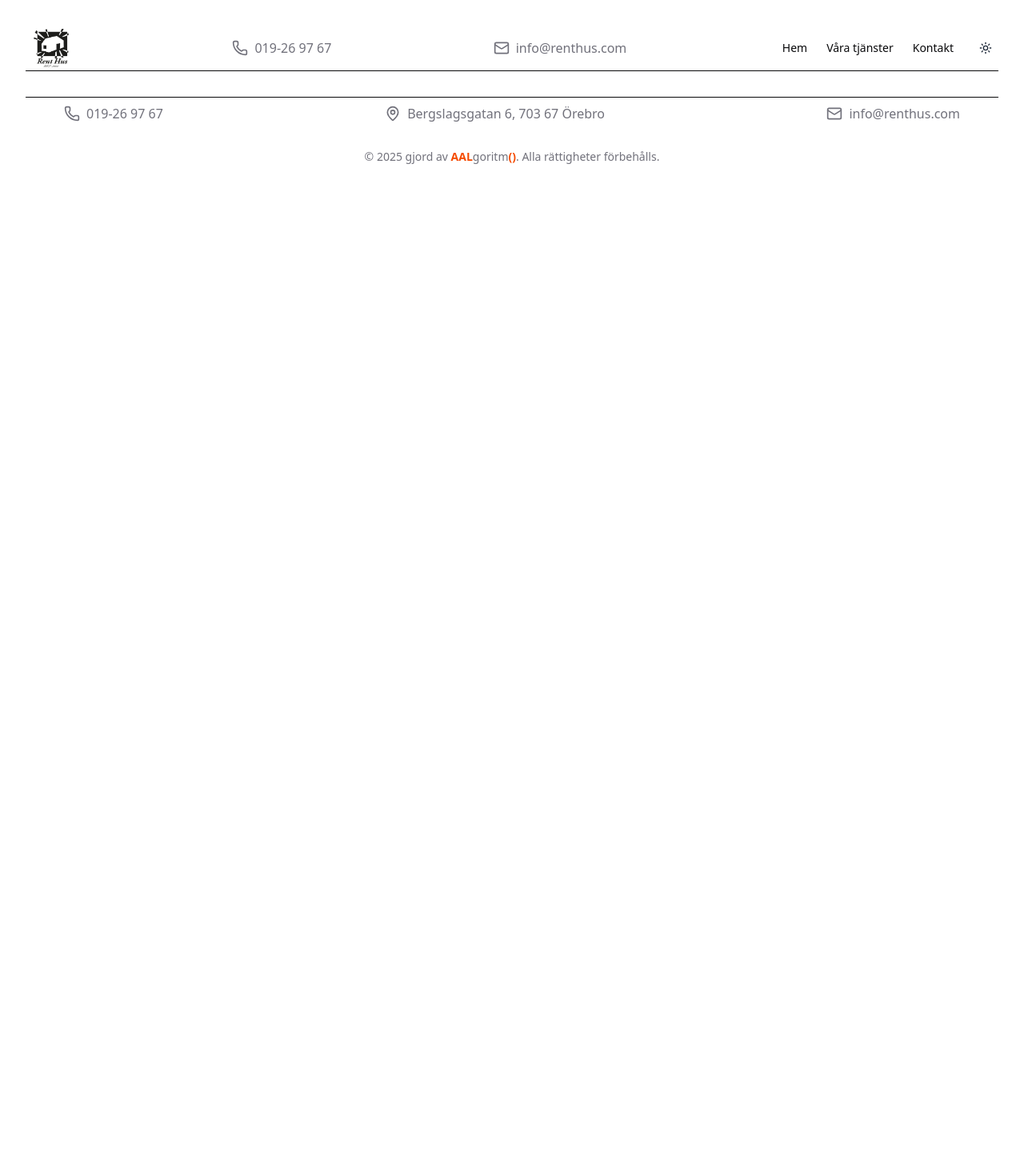
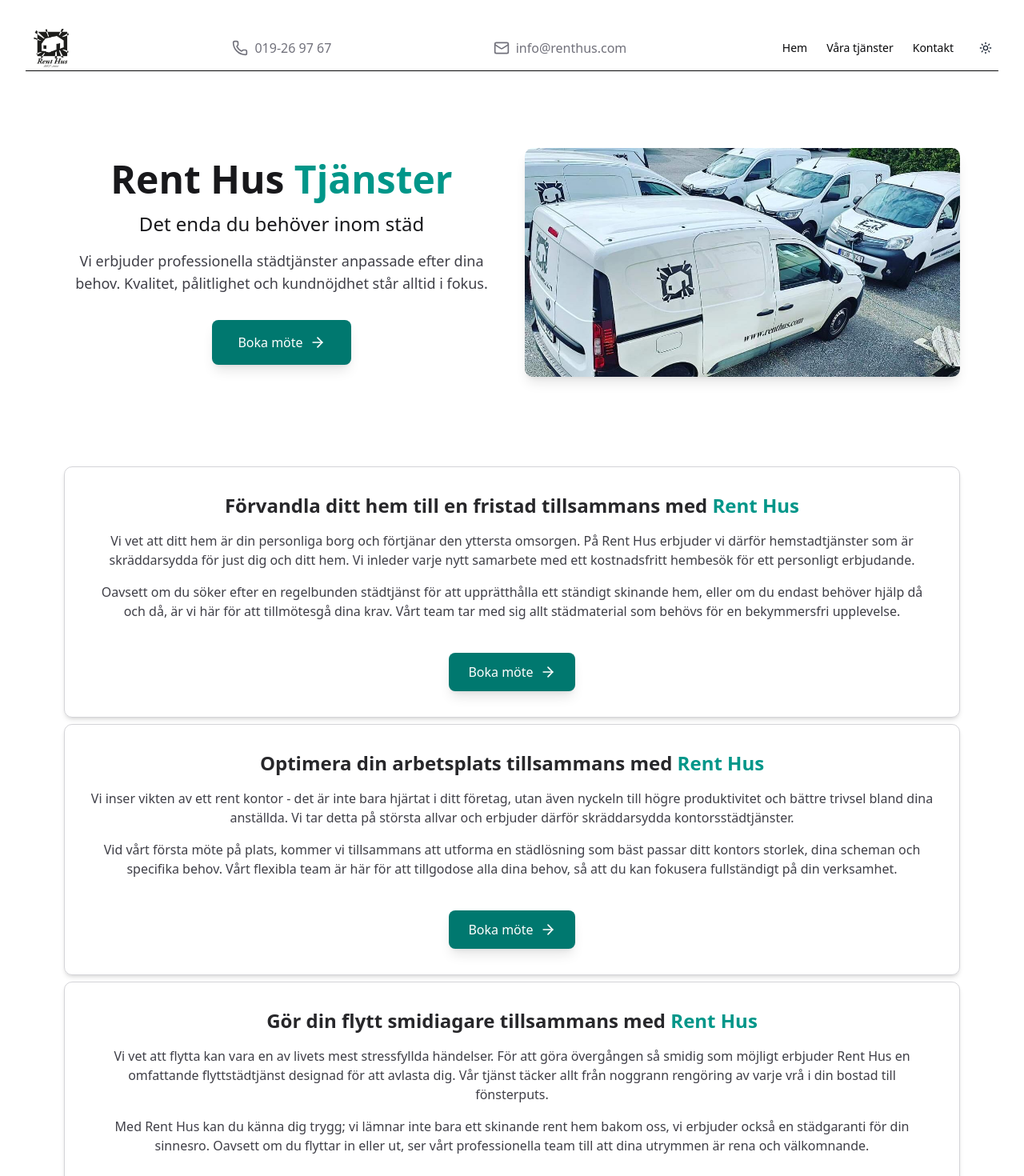
Before and after one commit to AALgoritm/RentHusWeb, a React (Vite) app: page /services in a window 1280 px wide. Shown: the top 1470 px of the page at 80% size. Before the commit the page ends 800 px from the top, so only its background shows below. Built offline with nearby package versions, Linux system fonts and the light colour scheme.

Commit message:
feat: add OurServices page with OurServicesTop, ServiceCards, and ServiceWarranty components; update Router for new services route

```diff
--- a/src/Router.tsx
+++ b/src/Router.tsx
@@ -3,6 +3,7 @@
 import { Navbar } from "./components/Navbar";
 import { Footer } from "./components/Footer";
 import Contact from "./pages/Contact";
+import OurServices from "./pages/OurServices";
 
 export function Router() {
   return (
@@ -12,6 +13,7 @@
         <Routes>
           <Route path="/" element={<Home />} />
           <Route path="/contact" element={<Contact />} />
+          <Route path="/services" element={<OurServices />} />
         </Routes>
       </div>
       <Footer />
--- a/src/components/HomePage/HeroSection.tsx
+++ b/src/components/HomePage/HeroSection.tsx
@@ -45,7 +45,7 @@
               <ArrowRight className="ml-2 h-5 w-5" />
             </Link>
             <Link
-              to="/our-services"
+              to="/services"
               onClick={() => {
                 window.scrollTo(0, 0);
               }}
--- /dev/null
+++ b/src/components/OurServices/OurServicesTop.tsx
@@ -0,0 +1,47 @@
+import React from "react";
+import { Link } from "react-router-dom";
+import { ArrowRight } from "lucide-react";
+import cars from "../../assets/cars.jpg";
+
+const OurServicesTop: React.FC = () => {
+  return (
+    <div className="bg-white dark:bg-zinc-900 text-zinc-900 dark:text-gray-200">
+      <div className="container mx-auto px-4 py-12">
+        <div className="flex flex-col md:flex-row items-center justify-between gap-8">
+          <div className="md:w-1/2">
+            <h1 className="text-4xl md:text-5xl font-bold mb-4">
+              Rent Hus{" "}
+              <span className="text-teal-600 dark:text-teal-400">Tjänster</span>
+            </h1>
+            <h2 className="text-xl md:text-2xl font-medium mb-4">
+              Det enda du behöver inom städ
+            </h2>
+            <p className="text-lg text-zinc-700 dark:text-gray-300 mb-8">
+              Vi erbjuder professionella städtjänster anpassade efter dina
+              behov. Kvalitet, pålitlighet och kundnöjdhet står alltid i fokus.
+            </p>
+
+            <Link to="/contact" className="inline-block">
+              <button className="cursor-pointer inline-flex items-center justify-center px-8 py-4 text-base font-medium rounded-md text-white bg-teal-700 hover:bg-teal-600 transition-all duration-300 shadow-lg hover:shadow-teal-700/30">
+                Boka möte
+                <ArrowRight className="ml-2 h-5 w-5" />
+              </button>
+            </Link>
+          </div>
+
+          <div className="md:w-1/2">
+            <img
+              src={cars}
+              alt="Rent Hus service vehicles"
+              width={600}
+              height={400}
+              className="w-full h-auto rounded-lg shadow-lg"
+            />
+          </div>
+        </div>
+      </div>
+    </div>
+  );
+};
+
+export default OurServicesTop;
--- /dev/null
+++ b/src/components/OurServices/ServiceCards.tsx
@@ -0,0 +1,90 @@
+import React from "react";
+import { Link } from "react-router-dom";
+import { ArrowRight } from "lucide-react";
+
+const ServiceCard: React.FC<{
+  title: string;
+  titleHighlight: string;
+  description: string[];
+}> = ({ title, titleHighlight, description }) => {
+  return (
+    <div className="border border-zinc-300 dark:border-zinc-700 rounded-lg p-8 bg-white-50/80 dark:bg-zinc-800/50 shadow-md flex flex-col h-full">
+      <h3 className="text-2xl font-bold text-zinc-800 dark:text-gray-100 mb-4 text-center">
+        {title}{" "}
+        <span className="text-teal-600 dark:text-teal-400">
+          {titleHighlight}
+        </span>
+      </h3>
+      {description.map((paragraph, index) => (
+        <p
+          key={index}
+          className="text-zinc-700 dark:text-gray-300 mb-4 text-center"
+        >
+          {paragraph}
+        </p>
+      ))}
+      <div className="flex justify-center mt-auto pt-6">
+        <Link
+          to="/contact"
+          className="inline-block"
+          onClick={() => {
+            window.scrollTo(0, 0);
+          }}
+        >
+          <button className="cursor-pointer inline-flex items-center justify-center px-6 py-3 text-base font-medium rounded-md text-white bg-teal-700 hover:bg-teal-600 transition-all duration-300 shadow-lg hover:shadow-teal-700/30">
+            Boka möte
+            <ArrowRight className="ml-2 h-5 w-5" />
+          </button>
+        </Link>
+      </div>
+    </div>
+  );
+};
+
+const ServicesCards: React.FC = () => {
+  const services = [
+    {
+      title: "Förvandla ditt hem till en fristad tillsammans med",
+      titleHighlight: "Rent Hus",
+      description: [
+        "Vi vet att ditt hem är din personliga borg och förtjänar den yttersta omsorgen. På Rent Hus erbjuder vi därför hemstadtjänster som är skräddarsydda för just dig och ditt hem. Vi inleder varje nytt samarbete med ett kostnadsfritt hembesök för ett personligt erbjudande.",
+        "Oavsett om du söker efter en regelbunden städtjänst för att upprätthålla ett ständigt skinande hem, eller om du endast behöver hjälp då och då, är vi här för att tillmötesgå dina krav. Vårt team tar med sig allt städmaterial som behövs för en bekymmersfri upplevelse.",
+      ],
+    },
+    {
+      title: "Optimera din arbetsplats tillsammans med",
+      titleHighlight: "Rent Hus",
+      description: [
+        "Vi inser vikten av ett rent kontor - det är inte bara hjärtat i ditt företag, utan även nyckeln till högre produktivitet och bättre trivsel bland dina anställda. Vi tar detta på största allvar och erbjuder därför skräddarsydda kontorsstädtjänster.",
+        "Vid vårt första möte på plats, kommer vi tillsammans att utforma en städlösning som bäst passar ditt kontors storlek, dina scheman och specifika behov. Vårt flexibla team är här för att tillgodose alla dina behov, så att du kan fokusera fullständigt på din verksamhet.",
+      ],
+    },
+    {
+      title: "Gör din flytt smidiagare tillsammans med",
+      titleHighlight: "Rent Hus",
+      description: [
+        "Vi vet att flytta kan vara en av livets mest stressfyllda händelser. För att göra övergången så smidig som möjligt erbjuder Rent Hus en omfattande flyttstädtjänst designad för att avlasta dig. Vår tjänst täcker allt från noggrann rengöring av varje vrå i din bostad till fönsterputs.",
+        "Med Rent Hus kan du känna dig trygg; vi lämnar inte bara ett skinande rent hem bakom oss, vi erbjuder också en städgaranti för din sinnesro. Oavsett om du flyttar in eller ut, ser vårt professionella team till att dina utrymmen är rena och välkomnande.",
+      ],
+    },
+  ];
+
+  return (
+    <div className="bg-white dark:bg-zinc-900 py-16">
+      <div className="container mx-auto px-4">
+        <div className="flex flex-col items-center gap-2 ">
+          {services.map((service, index) => (
+            <ServiceCard
+              key={index}
+              title={service.title}
+              titleHighlight={service.titleHighlight}
+              description={service.description}
+            />
+          ))}
+        </div>
+      </div>
+    </div>
+  );
+};
+
+export default ServicesCards;
--- /dev/null
+++ b/src/components/OurServices/ServiceWarranty.tsx
@@ -0,0 +1,22 @@
+import React from "react";
+
+const ServiceWarranty: React.FC = () => {
+  return (
+    <div className="container mx-auto px-4 py-8">
+      <div className="bg-teal-800 dark:bg-teal-900 rounded-lg shadow-xl p-8 md:p-12 text-white">
+        <h2 className="text-3xl md:text-4xl font-bold mb-6 text-center">
+          Vårt löfte till dig: Städgaranti från{" "}
+          <span className="text-white">Rent Hus</span>
+        </h2>
+
+        <p className="text-lg md:text-xl text-center max-w-4xl mx-auto">
+          Städgaranti är vårt ord till dig om kvalitet och tillfredsställelse.
+          Vår garanti innebär att om du mot förmodan skulle vara missnöjd med
+          något i vår städning, åtar vi oss att åtgärda detta.
+        </p>
+      </div>
+    </div>
+  );
+};
+
+export default ServiceWarranty;
--- /dev/null
+++ b/src/pages/OurServices.tsx
@@ -0,0 +1,17 @@
+import OurServicesTop from "@/components/OurServices/OurServicesTop";
+import ServicesCards from "@/components/OurServices/ServiceCards";
+import ServiceWarranty from "@/components/OurServices/ServiceWarranty";
+
+const OurServices = () => {
+  return (
+    <>
+      <div className="container mx-auto px-4 py-8">
+        <OurServicesTop />
+        <ServicesCards />
+        <ServiceWarranty />
+      </div>
+    </>
+  );
+};
+
+export default OurServices;
```
